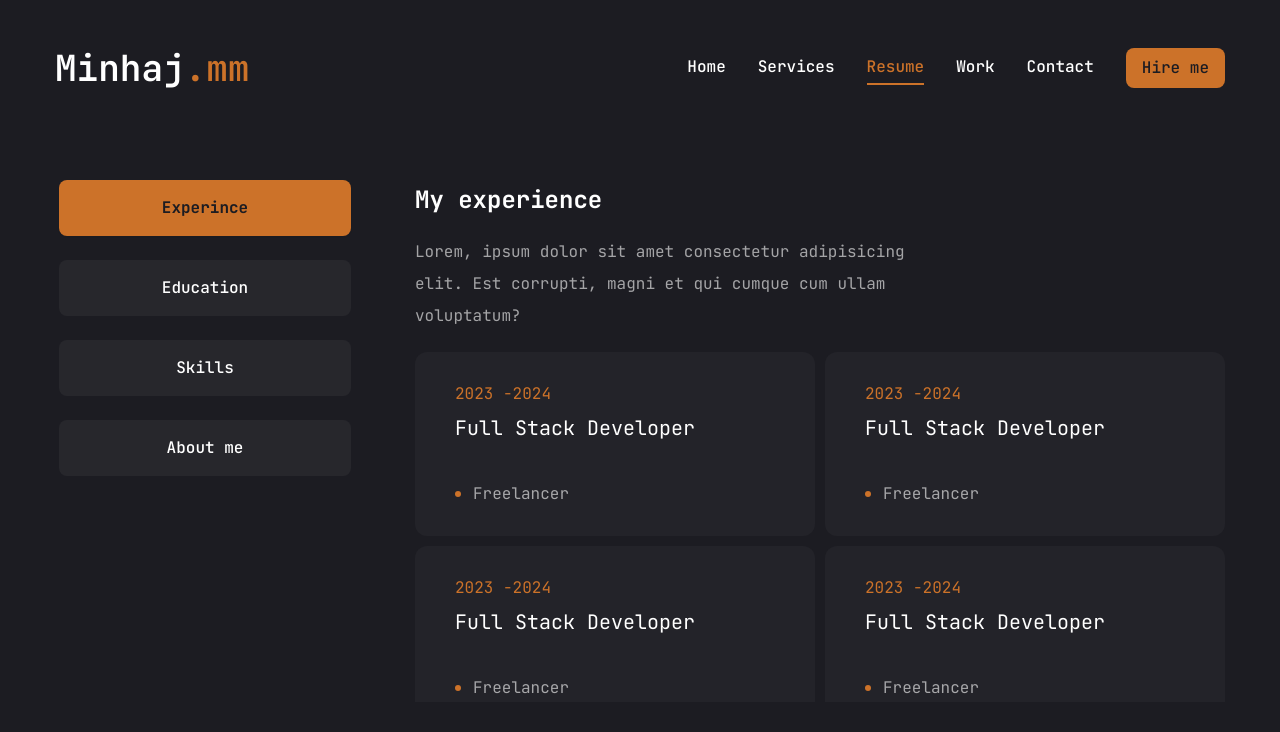
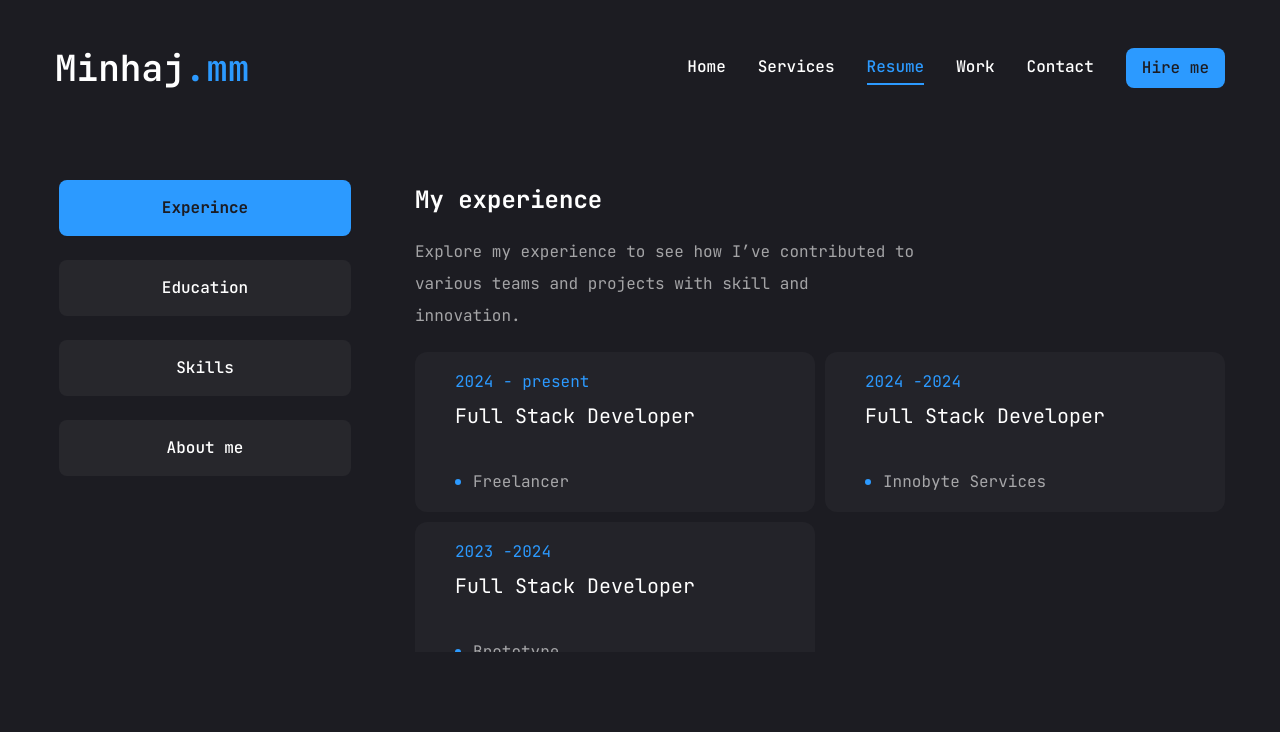
Before and after one commit to Minhaj99466/Minhaj-portfolio-2.0, a Next.js app: page /resume in a window 1280 px wide. Shown: the top 732 px of the page. Built offline with nearby package versions, Linux system fonts and the light colour scheme.

Commit message:
color updated

```diff
--- a/app/contact/page.jsx
+++ b/app/contact/page.jsx
@@ -4,7 +4,7 @@ import { Input } from "@/components/ui/input"
 import { Textarea } from "@/components/ui/textarea"
 import { Select, SelectContent, SelectGroup, SelectLabel, SelectItem, SelectTrigger, SelectValue } from "@/components/ui/select"
 
-import { FaPhoneAlt, FaEnvelope, FaMapMarkedAlt } from "react-icons/fa"
+import { FaPhoneAlt, FaEnvelope, FaMapMarkedAlt, FaTools } from "react-icons/fa"
 import { motion } from "framer-motion"
 import { Button } from "@/components/ui/button"
 const info = [
@@ -56,7 +56,7 @@ const Contact = () => {
                 </SelectContent>
               </Select>
               <Textarea className="h-[100px]" placeholder="Type your message here" />
-              <Button size="md" className="max-w-40">Send message</Button>
+              <Button size="md" className="max-w-60">Sorry Under Maintanace <FaTools/></Button>
             </form>
           </div>
           <div className="flex-1 justify-center flex items-center xl:justify-end order-1 xl:order-none mb-8 xl:mb-0">
--- a/app/resume/page.jsx
+++ b/app/resume/page.jsx
@@ -7,6 +7,9 @@ import {
   FaReact,
   FaFigma,
   FaNodeJs,
+  FaJsSquare,
+  FaBootstrap,
+  FaDatabase
 } from "react-icons/fa";
 import { SiTailwindcss, SiNextdotjs } from "react-icons/si";
 import { delay, motion } from "framer-motion";
@@ -17,7 +20,7 @@ import { Tooltip, TooltipContent, TooltipProvider, TooltipTrigger } from "@/comp
 const about = {
   title: "about me",
   description:
-    "Lorem ipsum dolor sit amet consectetur adipisicing elit. Doloribus architecto, eveniet sunt mollitia incidunt fuga modi accusamus!",
+    "Here’s a snapshot of who I am, where I’m based, and how you can connect with me. ",
   info: [
     {
       fieldName: "Name",
@@ -25,7 +28,7 @@ const about = {
     },
     {
       fieldName: "Phone",
-      fieldValue: "+91 9946631792",
+      fieldValue:"(+91) 9946631792",
     },
     {
       fieldName: "Nationality",
@@ -50,25 +53,20 @@ const experience = {
   icon: "",
   title: "My experience",
   description:
-    "Lorem, ipsum dolor sit amet consectetur adipisicing elit. Est corrupti, magni et qui cumque cum ullam voluptatum?",
+   " Explore my experience to see how I’ve contributed to various teams and projects with skill and innovation.",
   items: [
     {
       company: "Freelancer",
       position: "Full Stack Developer",
-      duration: "2023 -2024",
+      duration: "2024 - present",
     },
     {
-      company: "Freelancer",
+      company: "Innobyte Services",
       position: "Full Stack Developer",
-      duration: "2023 -2024",
+      duration: "2024 -2024",
     },
     {
-      company: "Freelancer",
-      position: "Full Stack Developer",
-      duration: "2023 -2024",
-    },
-    {
-      company: "Freelancer",
+      company: "Brototype",
       position: "Full Stack Developer",
       duration: "2023 -2024",
     },
@@ -77,8 +75,7 @@ const experience = {
 const education = {
   icon: "",
   title: "My education",
-  description:
-    "Lorem, ipsum dolor sit amet consectetur adipisicing elit. Est corrupti, magni et qui cumque cum ullam voluptatum?",
+  description:"A journey through various educational experiences provided me deep understanding and practical skills in this field. Each step in my education has contributed to my growth and expertise.",
   items: [
     {
       institution: "Bootcamp",
@@ -86,14 +83,19 @@ const education = {
       duration: "2023 -2024",
     },
     {
-      institution: "Freelancer",
-      degree: "Full Stack Developer",
-      duration: "2023 -2024",
+      institution: "Accounting Society",
+      degree: "Accountant",
+      duration: "2022 -2023",
     },
     {
-      institution: "Freelancer",
-      degree: "Full Stack Developer",
-      duration: "2023 -2024",
+      institution: "Mhes College Vadakara",
+      degree: "Bachelor of Commerce",
+      duration: "2018-2021",
+    },
+    {
+      institution: "Emjay Vhse",
+      degree: "Higher secondary",
+      duration: "2016-2018",
     },
   ],
 };
@@ -101,7 +103,7 @@ const education = {
 const skills = {
   title: "My skills",
   description:
-    "Lorem ipsum dolor sit amet consectetur adipisicing elit. Necessitatibus vero quos ipsum dolorum facilis, eos nulla consequatur.",
+    "My expertise spans full-stack development, problem-solving, and innovative solutions, enabling me to tackle complex projects effectively.",
   skillList: [
     {
       icon: <FaHtml5 />,
@@ -126,6 +128,14 @@ const skills = {
     {
       icon: <SiTailwindcss />,
       name: "tailwind.css js",
+    },
+    {
+      icon: <FaJsSquare />,
+      name: "Javascript",
+    },
+    {
+      icon: <FaFigma />,
+      name: "Figma",
     },
   ],
 };
@@ -156,10 +166,10 @@ const Resume = () => {
               <div className="flex flex-col gap-[20px] text-center xl:text-left">
                 <h3 className="text-2xl font-bold">{experience.title}</h3>
                 <p className="max-w-[500px] text-white/60 mx-auto xl:mx-0">{experience.description}</p>
-                <ScrollArea className="h-[350px] ">
+                <ScrollArea className="h-[300px] ">
                   <ul className="grid grid-cols-1 lg:grid-cols-2 gap-[10px] ">
                     {experience.items.map((item, index) => (
-                      <li key={index} className="bg-[#232329] h-[184px] py-6 px-10 rounded-xl flex flex-col justify-center items-center lg:items-start gap-1">
+                      <li key={index} className="bg-[#232329] h-[160px] py-6 px-10 rounded-xl flex flex-col justify-center items-center lg:items-start gap-1">
                         <span className="text-accent">{item.duration}</span>
                         <h3 className="text-xl max-w-[260px] min-h-[60px] text-center lg:text-left">{item.position}</h3>
                         <div className="flex items-center gap-3">
@@ -179,11 +189,11 @@ const Resume = () => {
             <TabsContent value='education' className="w-full">
               <div className="flex flex-col gap-[20px] text-center xl:text-left">
                 <h3 className="text-2xl font-bold">{education.title}</h3>
-                <p className="max-w-[500px] text-white/60 mx-auto xl:mx-0">{experience.description}</p>
-                <ScrollArea className="h-[350px] ">
+                <p className="max-w-[500px] text-white/60 mx-auto xl:mx-0">{education.description}</p>
+                <ScrollArea className="h-[300px] ">
                   <ul className="grid grid-cols-1 lg:grid-cols-2 gap-[10px] ">
                     {education.items.map((item, index) => (
-                      <li key={index} className="bg-[#232329] h-[184px] py-6 px-10 rounded-xl flex flex-col justify-center items-center lg:items-start gap-1">
+                      <li key={index} className="bg-[#232329] h-[160px] py-6 px-10 rounded-xl flex flex-col justify-center items-center lg:items-start gap-1">
                         <span className="text-accent">{item.duration}</span>
                         <h3 className="text-xl max-w-[260px] min-h-[60px] text-center lg:text-left">{item.degree}</h3>
                         <div className="flex items-center gap-3">
--- a/tailwind.config.js
+++ b/tailwind.config.js
@@ -27,8 +27,8 @@ module.exports = {
       colors:{
         primary:'#1c1c22',
         accent:{
-          DEFAULT:'#cc7229',
-          hover:'#f9b97f',
+          DEFAULT:'#2c9aff',
+          hover:'#76a8d6',
         },
       },
       keyframes: {
```
